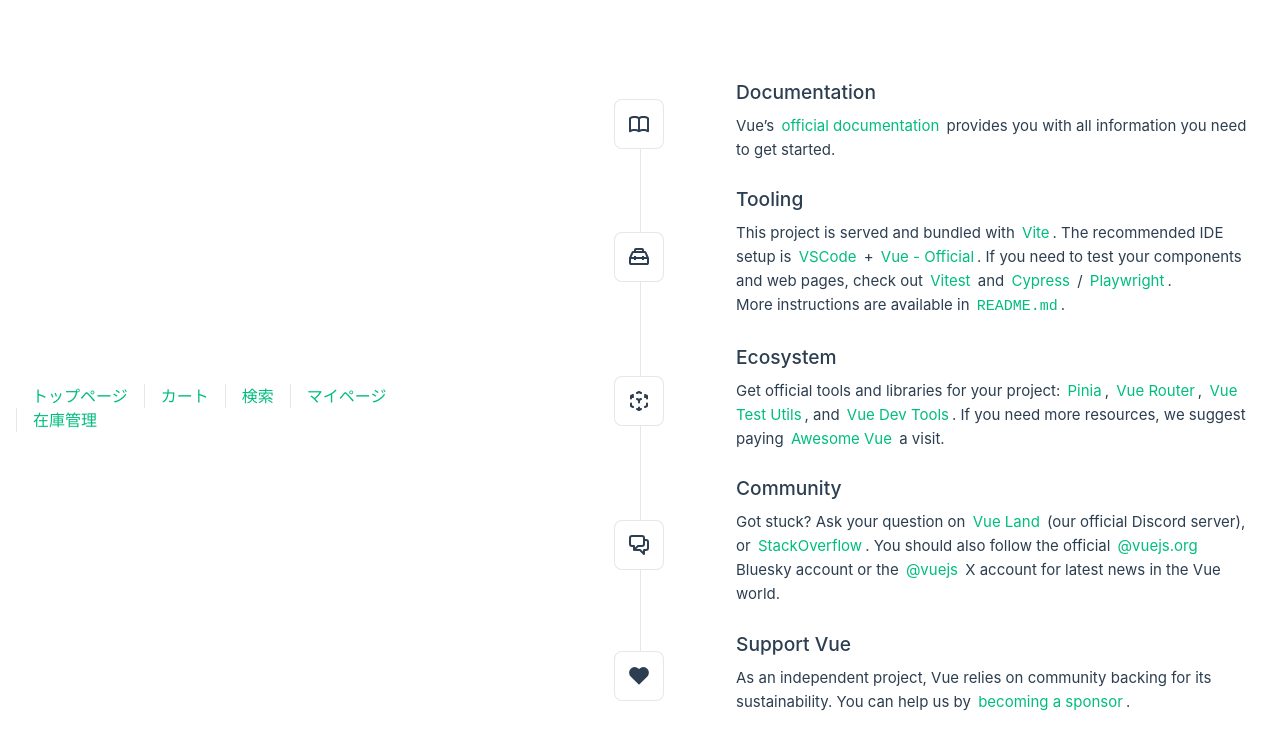
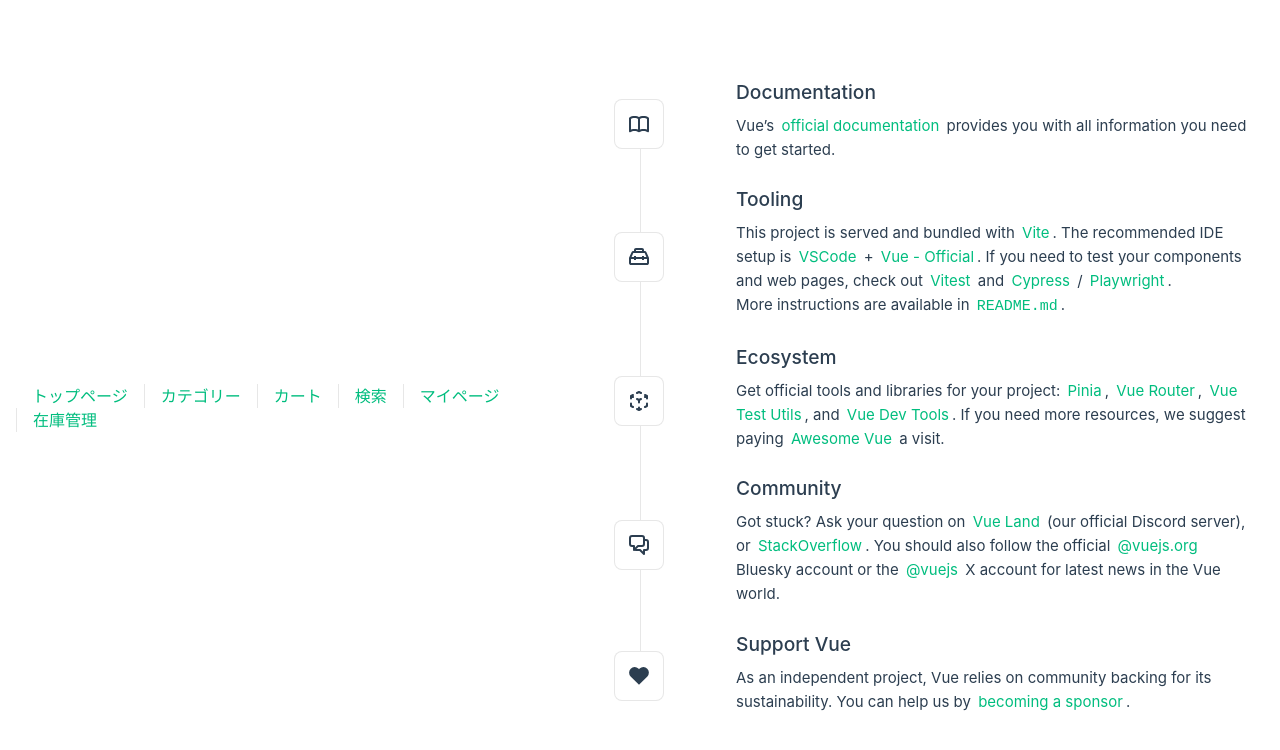
Before and after one commit to arnet-hirata/pokemon, a Vue app in the folder front/: page / in a window 1280 px wide. Shown: the top 750 px of the page. Built offline with nearby package versions, Linux system fonts and the light colour scheme.

Commit message:
categoryページの追加

```diff
--- a/front/src/App.vue
+++ b/front/src/App.vue
@@ -10,6 +10,7 @@
     <div class="wrapper">
       <nav>
         <RouterLink to="/products/index">トップページ</RouterLink>
+        <RouterLink to="/category">カテゴリー</RouterLink>
         <RouterLink to="/cart">カート</RouterLink>
         <RouterLink to="/products/search">検索</RouterLink>
         <RouterLink to="/mypage">マイページ</RouterLink>
```
